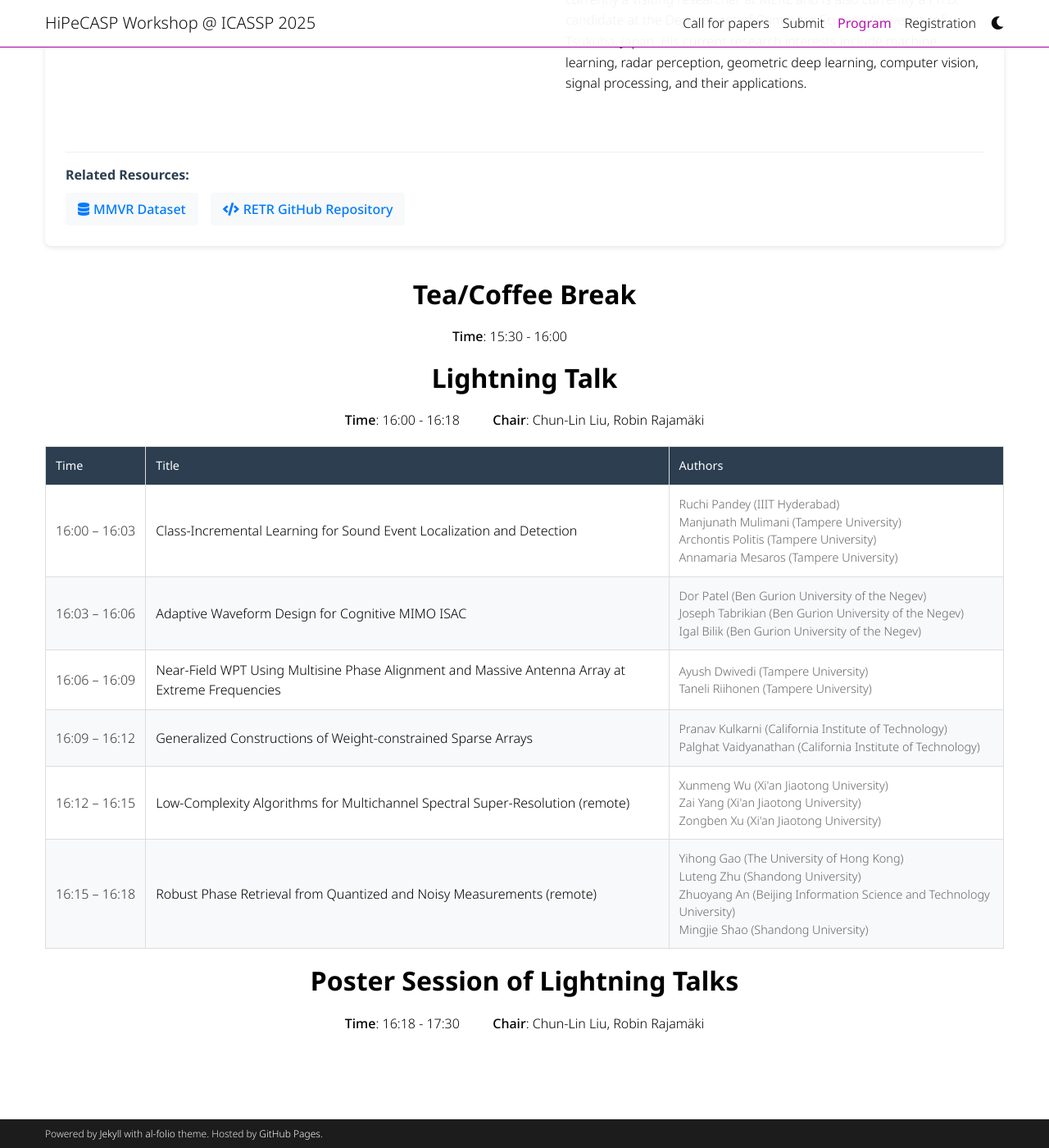
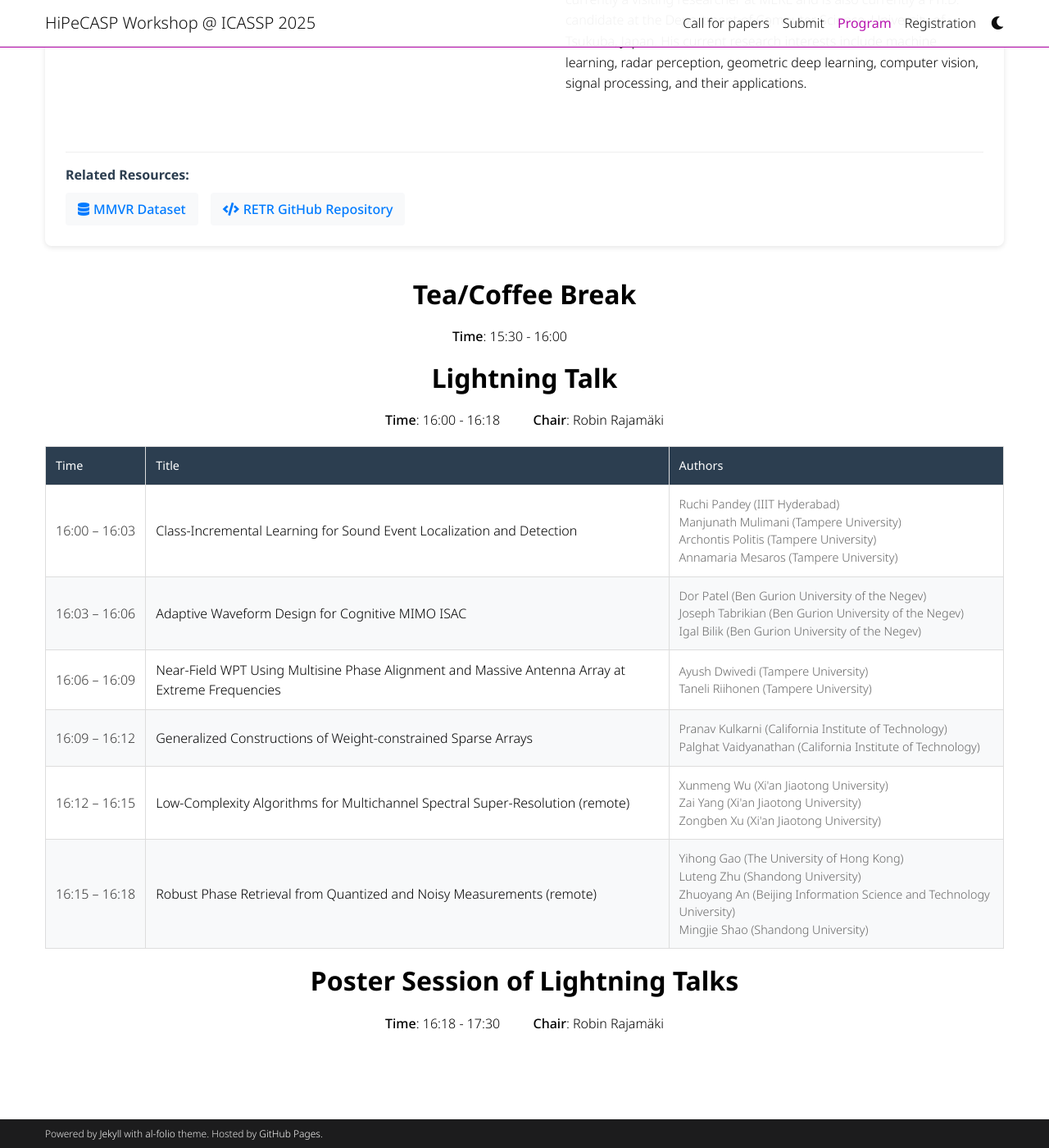
Before and after one commit to signal-process/signal-process.github.io, a Jekyll site: the page built from _pages/program.md, in a window 1280 px wide and 1400 px high, scrolled down 2065 px. Shown: the whole window at 82% size. Built offline with Jekyll 4.4.1, drawn with Linux system fonts in a browser that asks for light colours; comment, search, counter and statistics services are not loaded; a style sheet for code colours, icons or effects is not loaded; some of the changed text lies outside the part shown.

Commit message:
Update program.md

```diff
--- a/_pages/program.md
+++ b/_pages/program.md
@@ -12,7 +12,7 @@ The detailed technical program of the workshop can be found [here](https://signa
 
 <p style="text-align: center; margin: 20px 0;">
 <strong>Time</strong>: 14:00 - 15:30 &emsp;&emsp;
-<strong>Chair</strong>: Chun-Lin Liu, Robin Rajamäki
+<strong>Chair</strong>: Robin Rajamäki
 </p>
 
 {% include speakers.html %}
@@ -25,7 +25,7 @@ The detailed technical program of the workshop can be found [here](https://signa
 
 <p style="text-align: center; margin: 20px 0;">
   <strong>Time</strong>: 16:00 - 16:18 &emsp;&emsp;
-  <strong>Chair</strong>: Chun-Lin Liu, Robin Rajamäki
+  <strong>Chair</strong>: Robin Rajamäki
 </p>
 
 {% include schedule.html %}
@@ -34,6 +34,6 @@ The detailed technical program of the workshop can be found [here](https://signa
 
 <p style="text-align: center; margin: 20px 0;">
   <strong>Time</strong>: 16:18 - 17:30 &emsp;&emsp;
-  <strong>Chair</strong>: Chun-Lin Liu, Robin Rajamäki
+  <strong>Chair</strong>: Robin Rajamäki
 </p>
 <div style="height:50px"></div>
```
